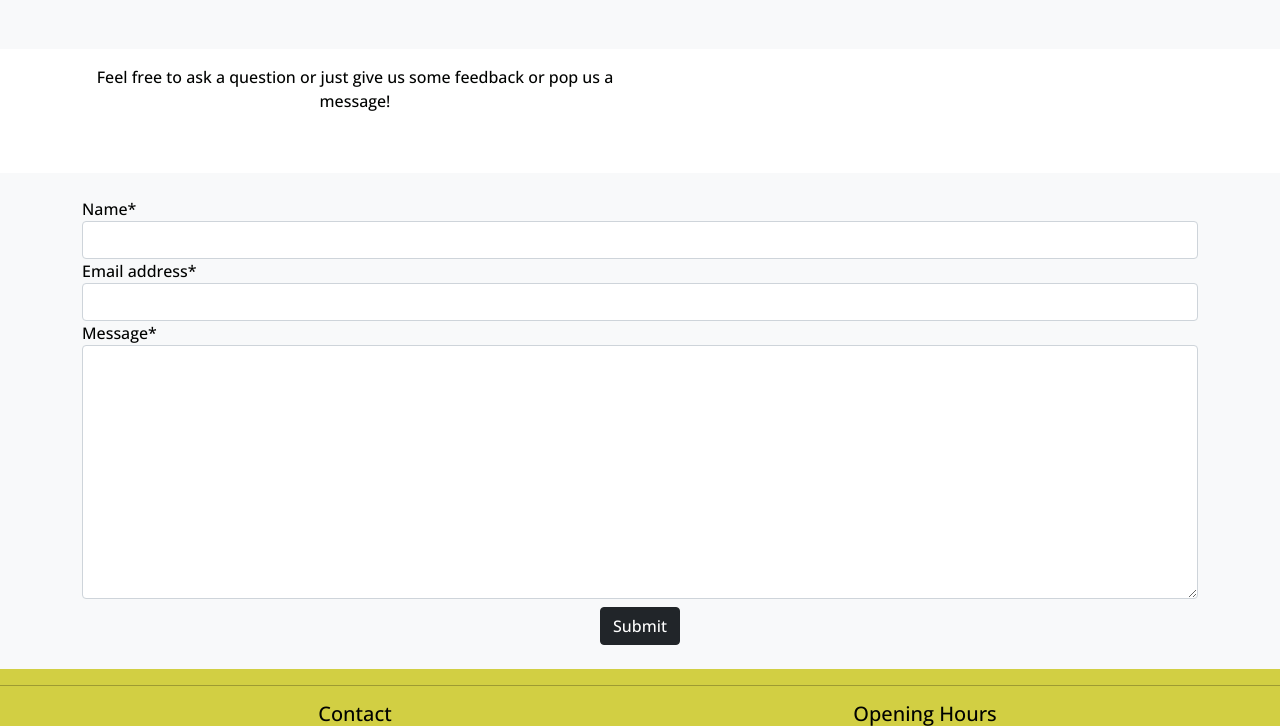
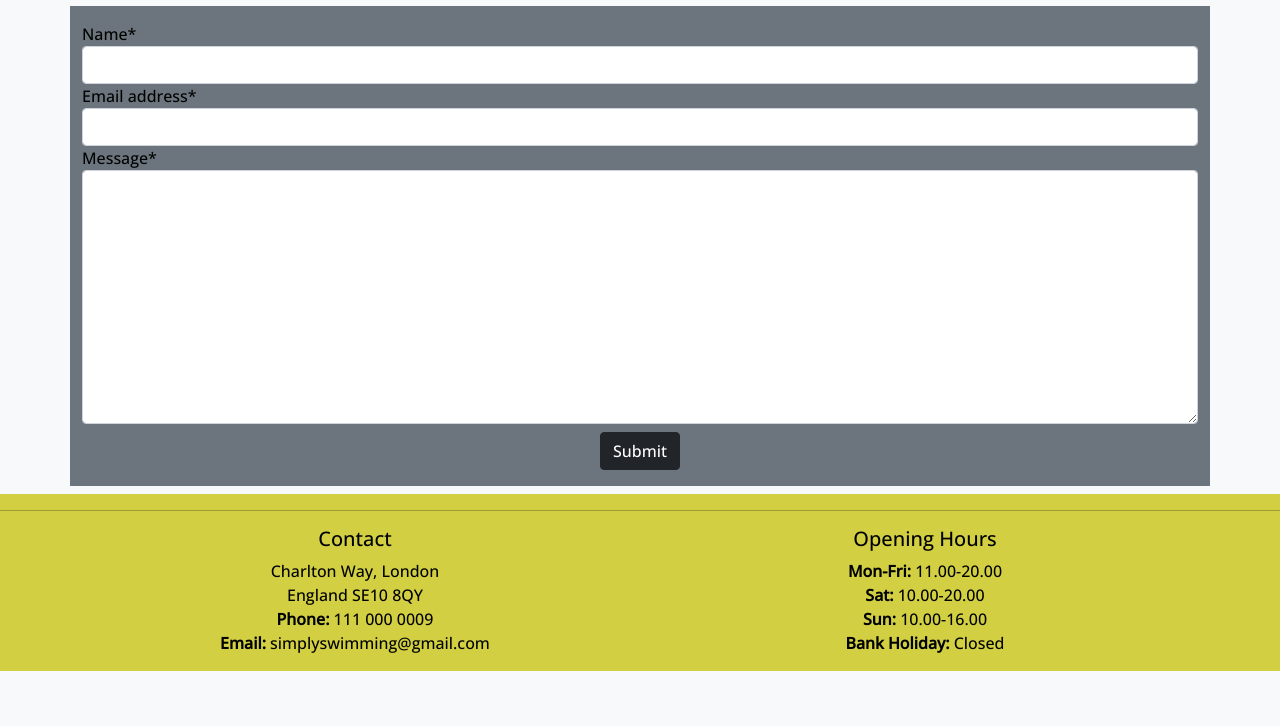
Before and after one commit to manasi1031/Simply-swimming, a Django app: page /contact/ in a window 1280 px wide. Shown: the part 499-1225 px from the top of the page. After the commit the page ends 1170 px from the top, so only its background shows below. Run offline with Django 3.2, Linux system fonts and the light colour scheme; some libraries are stand-ins or nearby versions.

Commit message:
Bootstrap style amend for contact.html page

```diff
--- a/templates/contact.html
+++ b/templates/contact.html
@@ -6,8 +6,8 @@
 
 <!--Topic Heading with image-->
 <div class="bg-light">
-    <div class="container py-5">
-        <div class="row h-100 align-items-center py-5">
+    <div class="container py-2">
+        <div class="row h-100 align-items-center py-2">
             <div class="col-lg-6">
                 <h1 class="display-4">Contact us page</h1>
             </div>
@@ -19,11 +19,11 @@
 </div>
 
 <!--Contact us Info-->
-<div class="bg-white py-2">
+<div class="py-2">
     <div class="container py25">
         <div class="row align-items-center mb-5">
-            <div class="col-lg-6 order-2 order-lg-1"><i class="fa-solid fa-water-ladder"></i>
-                <p class="text-center mt-2 mb-1">Feel free to ask a question or just give us some feedback or pop us a message!</p>
+            <div>
+                <h4 class="text-center mt-2">Feel free to ask a question or just give us some feedback or pop us a message!</h4>
             </div>
         </div>
     </div>
@@ -31,7 +31,7 @@
 
 <!--Contact form-->
 <div class="bg-light py-2">
-    <div class="container py-2">
+    <div class="container py-2 bg-secondary">
         <form id="form" method="post" class="mt-2">
             {{ form|crispy }}
             {% csrf_token %}
```
